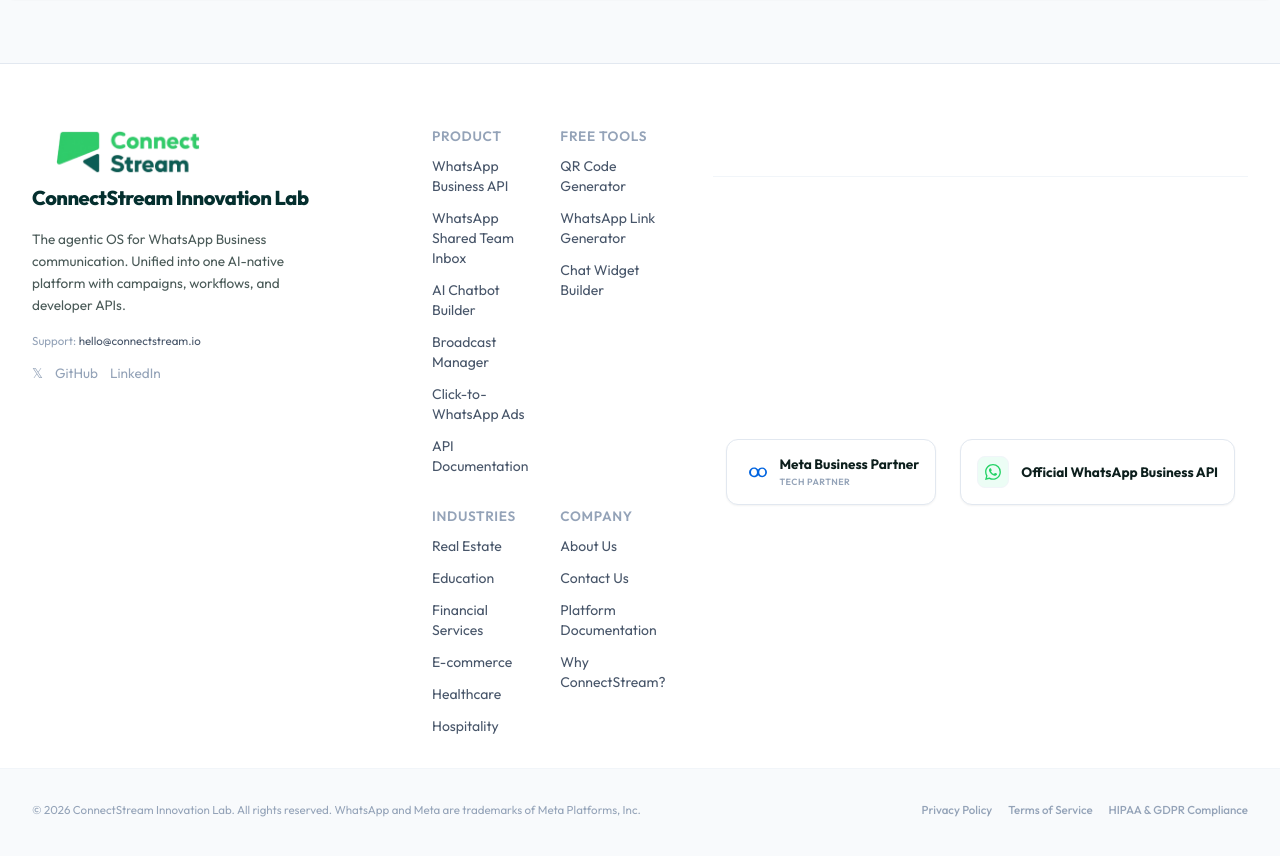
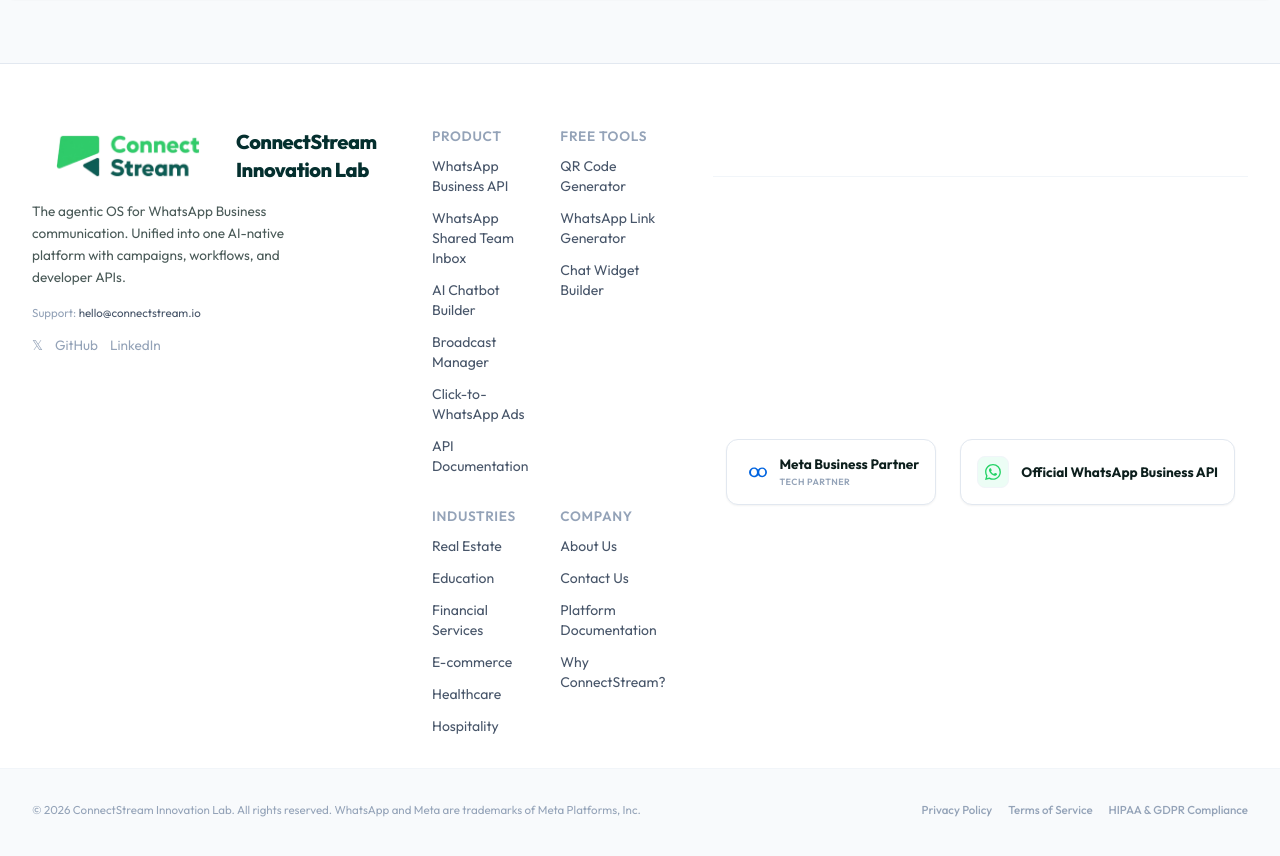
Before and after one commit to nandhanaps94-collab/Zaptick-Saas, a plain HTML site: page broadcast-manager.html in a window 1280 px wide. Shown: the part 1388-2244 px from the top of the page. Drawn offline with nearby package versions, Linux system fonts and the light colour scheme.

Commit message:
layout: revert footer branding logo layout to horizontal inline design

```diff
--- a/broadcast-manager.html
+++ b/broadcast-manager.html
@@ -252,9 +252,9 @@
 
     <!-- Left Column (Brand Info & Socials) -->
     <div class="flex flex-col gap-4 w-full md:max-w-[25%] shrink-0">
-      <a href="index.html" class="flex flex-col items-start gap-2 text-teal-950 font-black tracking-tight text-xl">
-        <img src="images/logo.png" alt="ConnectStream Innovation Lab Logo" class="h-12 w-auto object-contain">
-        <span>ConnectStream Innovation Lab</span>
+      <a href="index.html" class="inline-flex items-center text-teal-950 font-black tracking-tight text-xl">
+        <img src="images/logo.png" alt="ConnectStream Innovation Lab Logo" class="h-12 w-auto object-contain mr-3">
+        ConnectStream Innovation Lab
       </a>
       <p class="text-xs text-slate-500 leading-relaxed">
         The agentic OS for WhatsApp Business communication. Unified into one AI-native platform with campaigns, workflows, and developer APIs.
```
Also changed, not shown: blog.html (+5 -5 lines), chatbot-builder.html (+3 -3 lines), click-to-whatsapp.html (+3 -3 lines), developers.html (+5 -5 lines), index.html (+5 -5 lines), integrations.html (+5 -5 lines), meta-infrastructure.html (+3 -3 lines), partner-program.html (+5 -5 lines), platform-docs.html (+5 -5 lines), pricing.html (+5 -5 lines), solutions-ecommerce.html (+3 -3 lines), solutions-education.html (+3 -3 lines), solutions-finance.html (+3 -3 lines), solutions-healthcare.html (+3 -3 lines), 4 more files.
